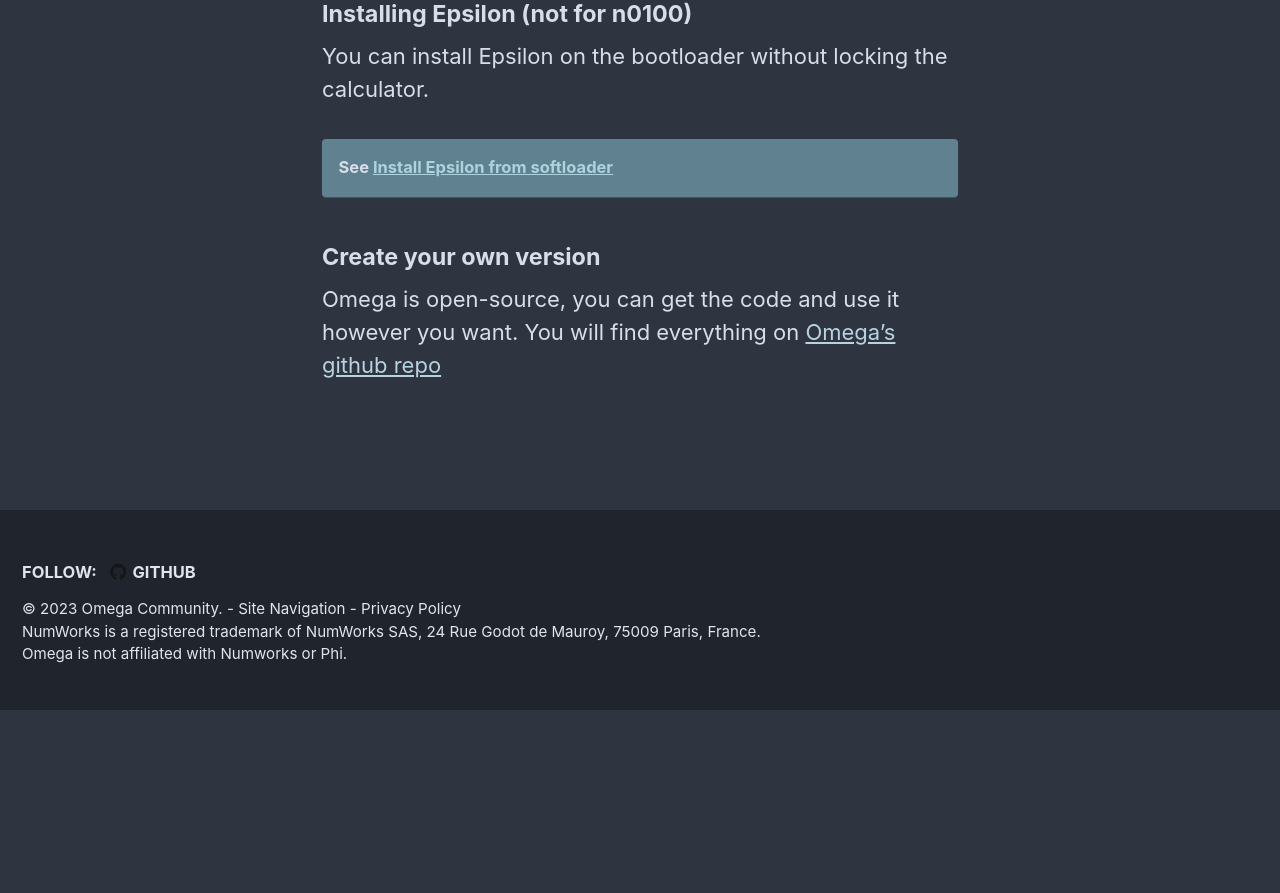
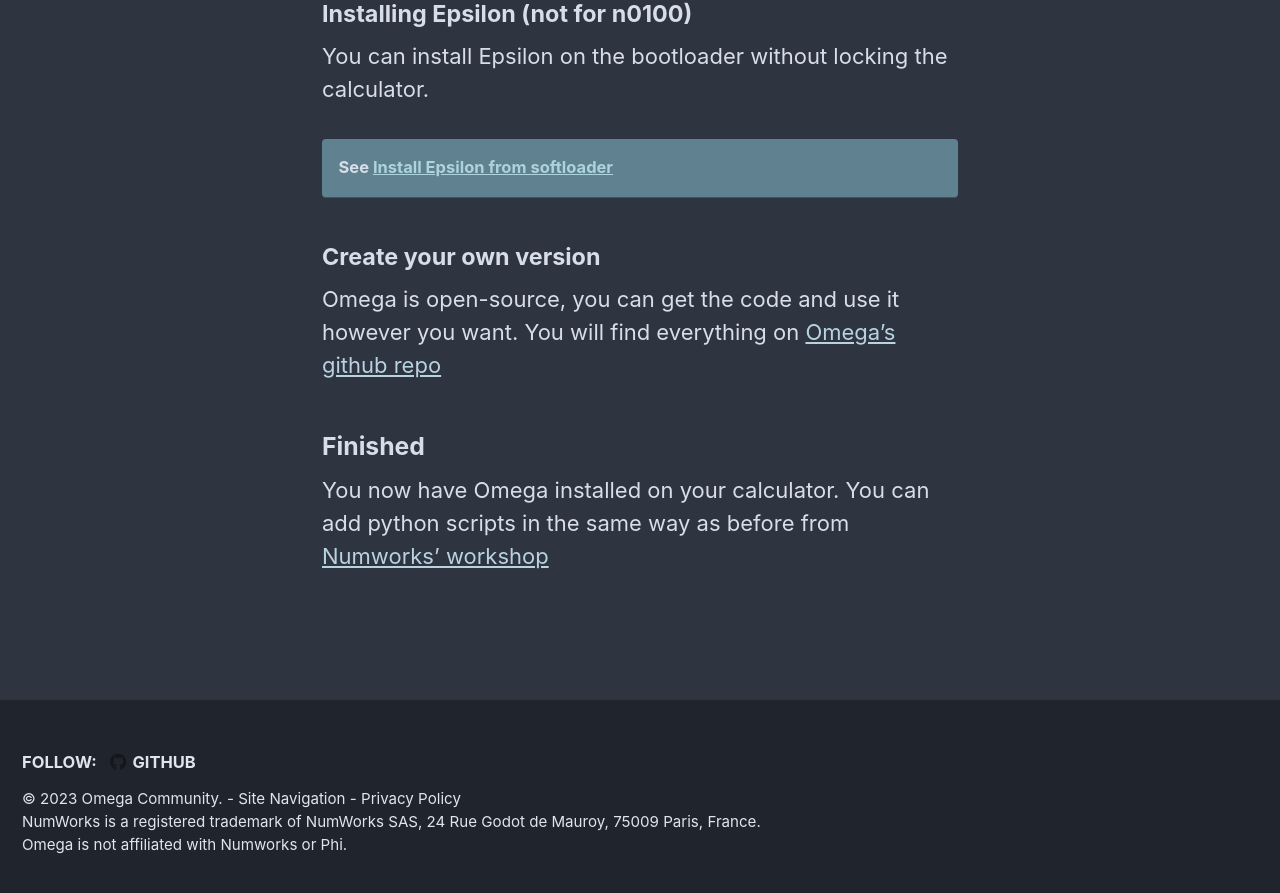
Before and after one commit to Omega-Numworks/Omega-Guide, a Jekyll site: the page built from _pages/en_US/omega.md, in a window 1280 px wide and 900 px high, scrolled down 2660 px. Shown: the top 893 px of the window. Built offline with Jekyll 4.4.1, drawn with Linux system fonts in a browser that asks for light colours; comment, search, counter and statistics services are not loaded; before the commit the page ends 3370 px from its top, so only the background shows below that.

Commit message:
Update omega.md

```diff
--- a/_pages/en_US/omega.md
+++ b/_pages/en_US/omega.md
@@ -60,3 +60,7 @@
 #### Create your own version
 
 Omega is open-source, you can get the code and use it however you want. You will find everything on [Omega's github repo](https://github.com/Omega-Numworks/Omega)
+
+### Finished
+
+You now have Omega installed on your calculator. You can add python scripts in the same way as before from [Numworks' workshop](https://my.numworks.com/python/)
```
